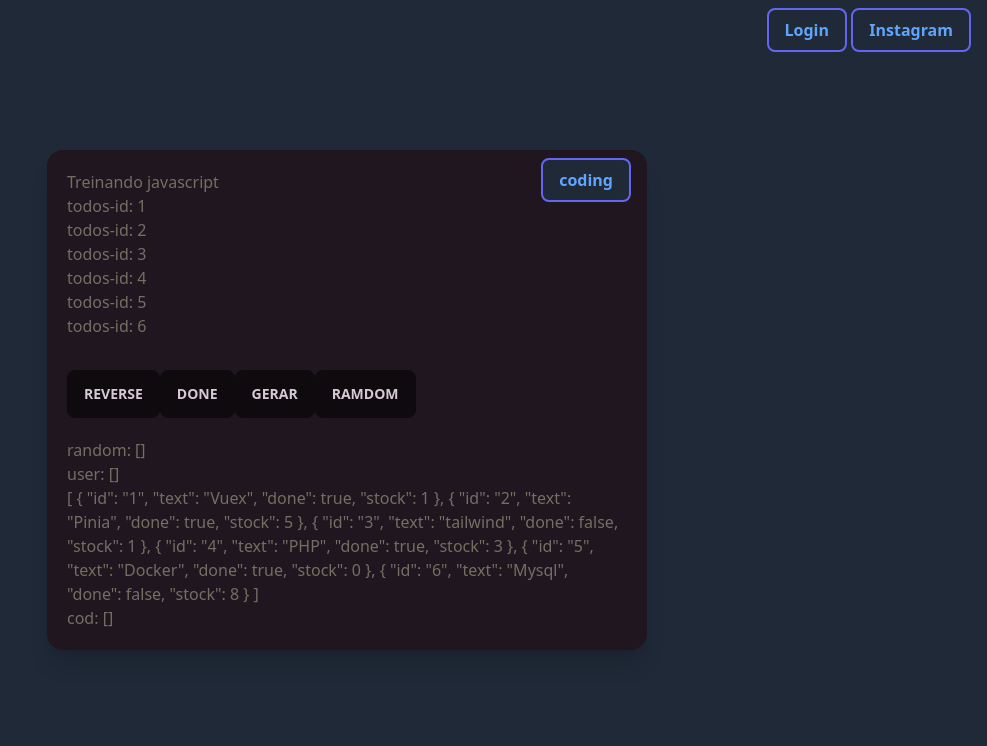
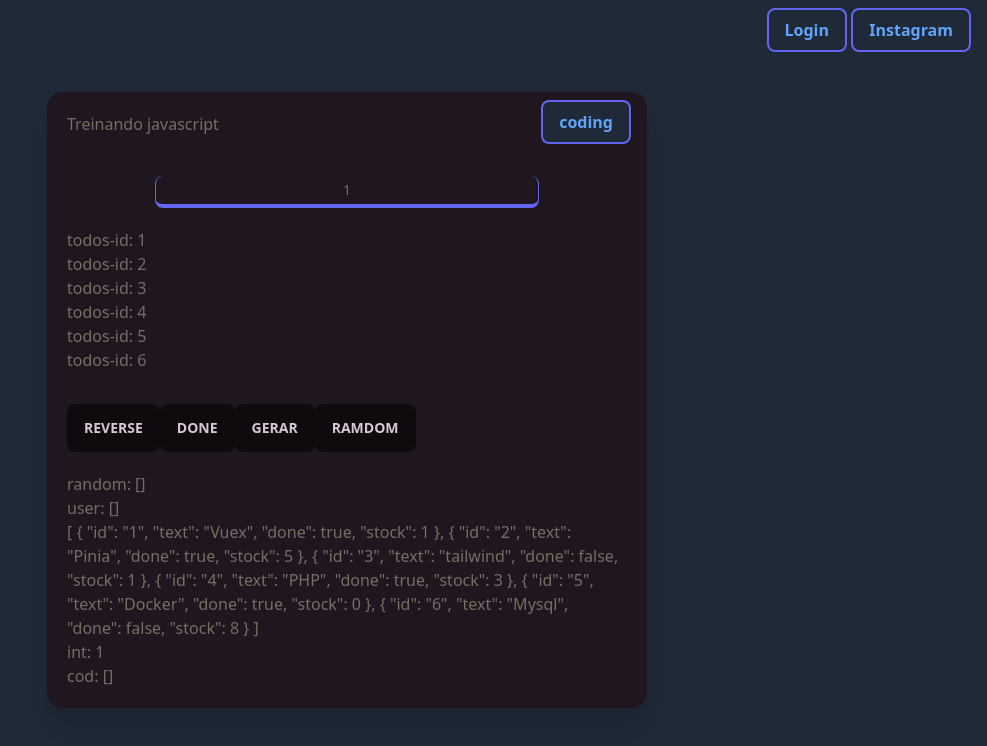
Before and after one commit to Gabrielfernandes87f/coder1, a Nuxt app: page /js in a window 1280 px wide. Shown: the top 746 px of the page, without its empty margins (293-1280 px from the left). Built offline with nearby package versions, Linux system fonts and the light colour scheme.

Commit message:
criando input pra gerar um numero

```diff
--- a/pages/js.vue
+++ b/pages/js.vue
@@ -34,6 +34,15 @@
             >coding</a
           >
         </div>
+        <div class="text-center mt-10 mb-5">
+          <input
+            type="text"
+            name="cepInput"
+            placeholder="informe um número"
+            class="input border-b input-sm w-full max-w-sm border-b-4 border-t-0 border-indigo-500 text-center"
+            v-model="int"
+          />
+        </div>
         <div v-for="todos in todos" :key="todos.id">
           <p>todos-id: {{ todos.id }}</p>
         </div>
@@ -42,13 +51,16 @@
             reverse
           </button>
           <button class="btn btn-active mt-5" @click="done()">done</button>
-          <button class="btn btn-active mt-5" @click="gerar(10)">gerar</button>
+          <button class="btn btn-active mt-5" @click="gerar({ int })">
+            gerar
+          </button>
           <button class="btn btn-active mt-5" @click="random()">ramdom</button>
         </div>
         <p>random: {{ rand }}</p>
         <p>user: {{ user }}</p>
 
         <p>{{ todos }}</p>
+        <p>int: {{ int }}</p>
         <p>cod: {{ cod }}</p>
       </div>
     </div>
@@ -70,6 +82,7 @@ export default {
       cod: [],
       rand: [],
       user: [],
+      int: 1,
     };
   },
   methods: {
@@ -102,6 +115,10 @@ export default {
         this.rand = "Não tem items para add";
       }
     },
+    gerarInt() {
+      this.int = this.int;
+      console.log(this.int);
+    },
   },
 };
 </script>
```
